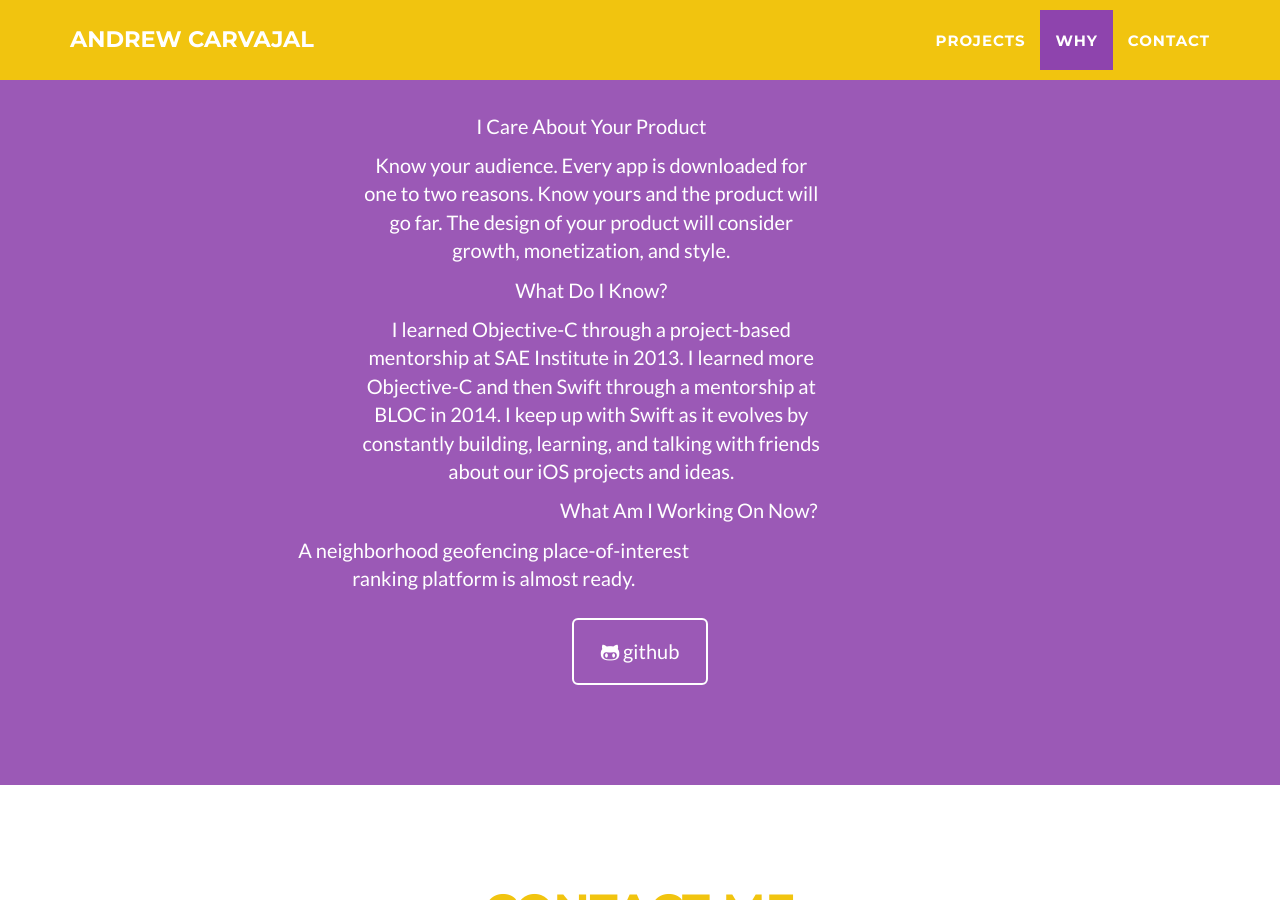
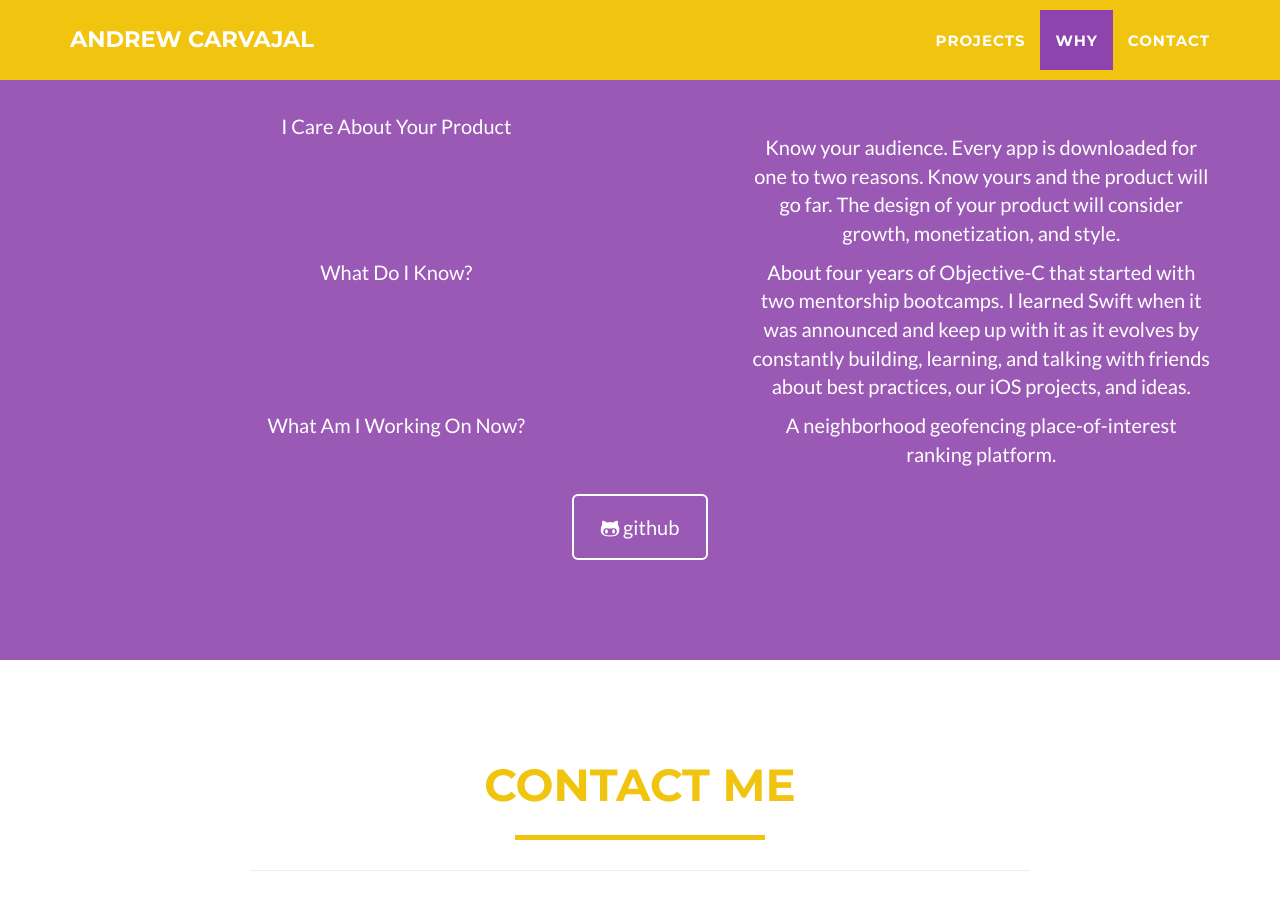
Before and after one commit to andrewcar/andrewcar.github.io, a Jekyll site: the page built from index.html, in a window 1280 px wide and 900 px high, scrolled down 1827 px. Built offline with Jekyll 4.4.1, drawn with Linux system fonts in a browser that asks for light colours.

Commit message:
Update about.html

```diff
--- a/_includes/about.html
+++ b/_includes/about.html
@@ -10,30 +10,30 @@
             <div class="row">
              <center>
                 <br>
-                <div class="col-lg-7 col-lg-offset-2">
+                <div class="col-lg-7">
                     <p>I Care About Your Product</p>
                 </div>
                 <br>
-                <div class="col-lg-5 col-lg-offset-3">
+                <div class="col-lg-5">
                     <p>Know your audience. Every app is downloaded for one to two reasons. Know yours and the product will go far. The design of your product will consider growth, monetization, and style.</p>
                 </div>
                 <br>
                 <br>
-                <div class="col-lg-7 col-lg-offset-2">
+                <div class="col-lg-7">
                     <p>What Do I Know?</p>
                 </div>
                 <br>
-                <div class="col-lg-5 col-lg-offset-3">
-                    <p>I learned Objective-C through a project-based mentorship at SAE Institute in 2013. I learned more Objective-C and then Swift through a mentorship at BLOC in 2014. I keep up with Swift as it evolves by constantly building, learning, and talking with friends about our iOS projects and ideas.</p>
+                <div class="col-lg-5">
+                    <p>About four years of Objective-C that started with two mentorship bootcamps. I learned Swift when it was announced and keep up with it as it evolves by constantly building, learning, and talking with friends about best practices, our iOS projects, and ideas.</p>
                 </div>
                 <br>
                 <br>
-                <div class="col-lg-7 col-lg-offset-3">
+                <div class="col-lg-7">
                     <p>What Am I Working On Now?</p>
                 </div>
                 <br>
-                <div class="col-lg-5 col-lg-offset-2">
-                    <p>A neighborhood geofencing place-of-interest ranking platform is almost ready.</p>
+                <div class="col-lg-5">
+                    <p>A neighborhood geofencing place-of-interest ranking platform.</p>
                 </div>
                 <div class="col-lg-8 col-lg-offset-2 text-center">
                     <a href="https://github.com/andrewcar" class="btn btn-lg btn-outline">
```
